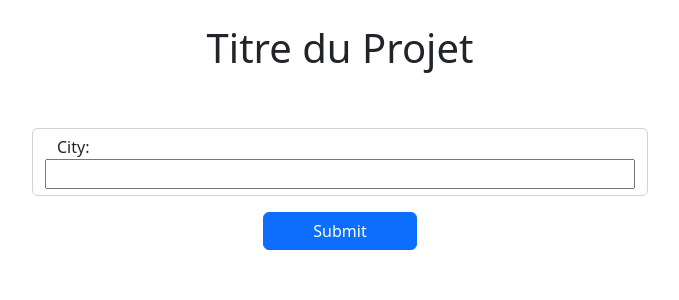
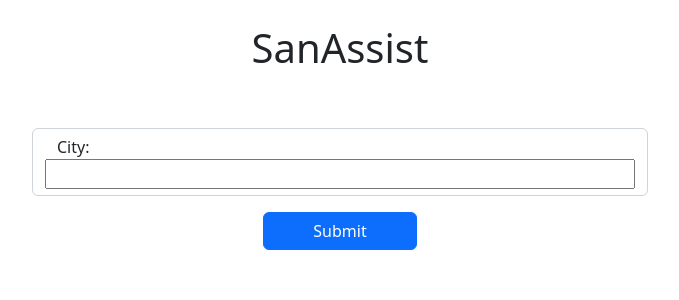
Before and after one commit to stephanphantang/SanAssist, a Django app: page / in a window 1280 px wide. Shown: the top 300 px of the page, without its empty margins (300-979 px from the left). Run offline with Django 4.2, Linux system fonts and the light colour scheme; parts of the project's set-up code (start-up, migrations or seed data) failed here and were passed over.

Commit message:
Modify view

```diff
--- a/home/templates/home/index.html
+++ b/home/templates/home/index.html
@@ -19,7 +19,7 @@
     <div class="d-flex mh-100 row justify-content-center align-items-center">
 
       <div class="text-center my-4">
-        <h1> Titre du Projet </h1>
+        <h1> SanAssist </h1>
       </div>
 
 
```
